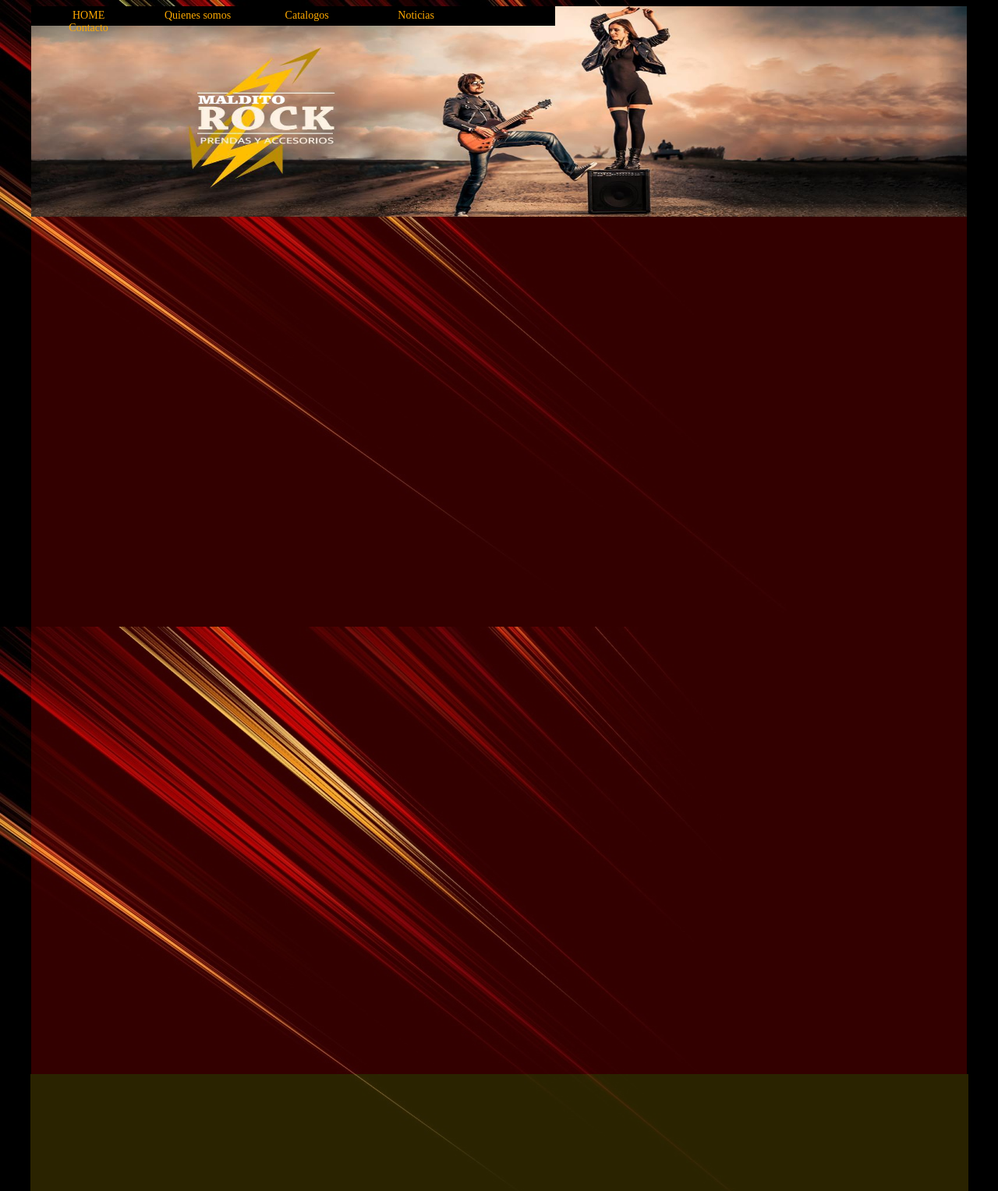
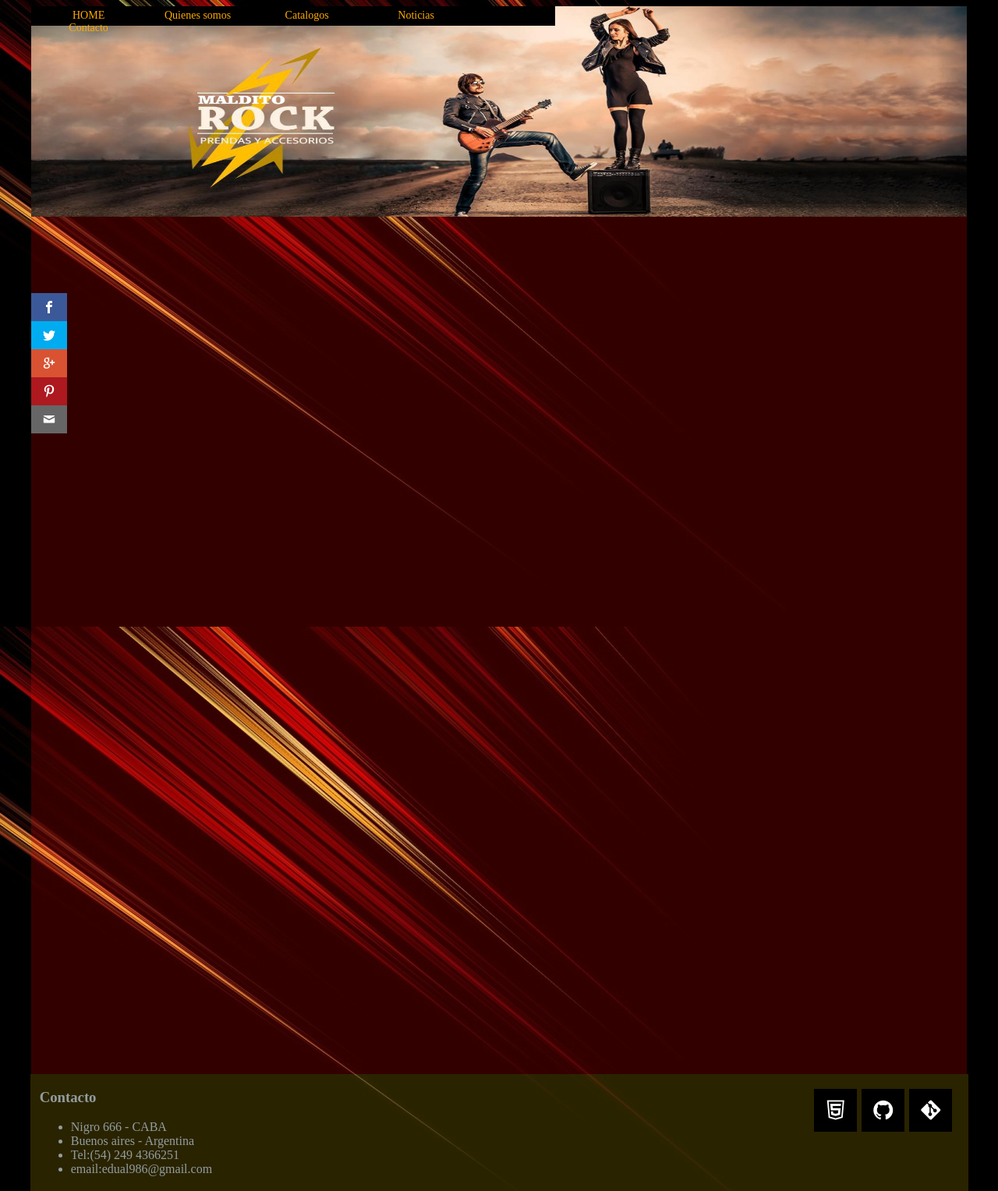
Before and after one commit to Unicen-Tuari/ealcca, a PHP site: page /html/somos.html in a window 1280 px wide. Shown: the whole page at 78% size. Run offline with PHP 8.4, Linux system fonts and the light colour scheme; some web fonts are replaced.

Commit message:
estructuras de las paginas

```diff
--- a/css/miestilo.css
+++ b/css/miestilo.css
@@ -159,7 +159,7 @@ footer{
 }
 
 .desarrollado{
-  width: 40%;
+  width: 250px;
   margin-left: 80%;
   position: ;
 }
--- a/html/somos.html
+++ b/html/somos.html
@@ -3,7 +3,8 @@
   <head>
     <meta charset="utf-8">
     <title>Maldito Rock</title>
-    <link href="../css/miestilo.css" rel="stylesheet" type="text/css">
+    <link rel="stylesheet" href="../css/miestilo.css"  type="text/css">
+    <link rel="stylesheet" href="../css/fonts.css" charset="utf-8">
   </head>
   <body>
     <header>
@@ -18,8 +19,33 @@
       </nav>
     </header>
     <section>
+      <div class="social">
+        <ul>
+          <li><a href="http://www.facebook.com/caerocktandil" target="_blank" class="icon-facebook"></a></li>
+          <li><a href="http://www.twitter.com/" target="_blank" class="icon-twitter"></a></li>
+          <li><a href="http://www.googleplus.com/" target="_blank" class="icon-google"></a></li>
+          <li><a href="http://www.pinterest.com/" target="_blank" class="icon-pinterest3"></a></li>
+          <li><a href="mailto:contacto@gmail.com" class="icon-mail"></a></li>
+        </ul>
+      </div>
     </section>
     <footer>
+      <div class="contacto_desarrollador">
+        <h3>Contacto</h3>
+        <ul>
+          <li>Nigro 666 - CABA</li>
+          <li>Buenos aires - Argentina</li>
+          <li>Tel:(54) 249 4366251</li>
+          <li>email:edual986@gmail.com</li>
+        </ul>
+      </div>
+      <div class="desarrollado">
+        <ul>
+          <li><a href="https://developer.mozilla.org/es/docs/HTML/HTML5" target="_blank" class="icon-html-five2"></a></li>
+          <li><a href="https://github.com/" target="_blank" class="icon-github"></a></li>
+          <li><a href="https://git-scm.com/" target="_blank" class="icon-git"></a></li>
+        </ul>
+      </div>
     </footer>
   </body>
 </html>
--- a/index.html
+++ b/index.html
@@ -52,7 +52,7 @@
       <div class="contacto_desarrollador">
         <h3>Contacto</h3>
         <ul>
-          <li>Nigro 666</li>
+          <li>Nigro 666 - CABA</li>
           <li>Buenos aires - Argentina</li>
           <li>Tel:(54) 249 4366251</li>
           <li>email:edual986@gmail.com</li>
```
Also changed, not shown: html/catalogos.html (+27 -1 lines), html/contacto.html (+27 -1 lines), html/noticias.html (+27 -1 lines).
